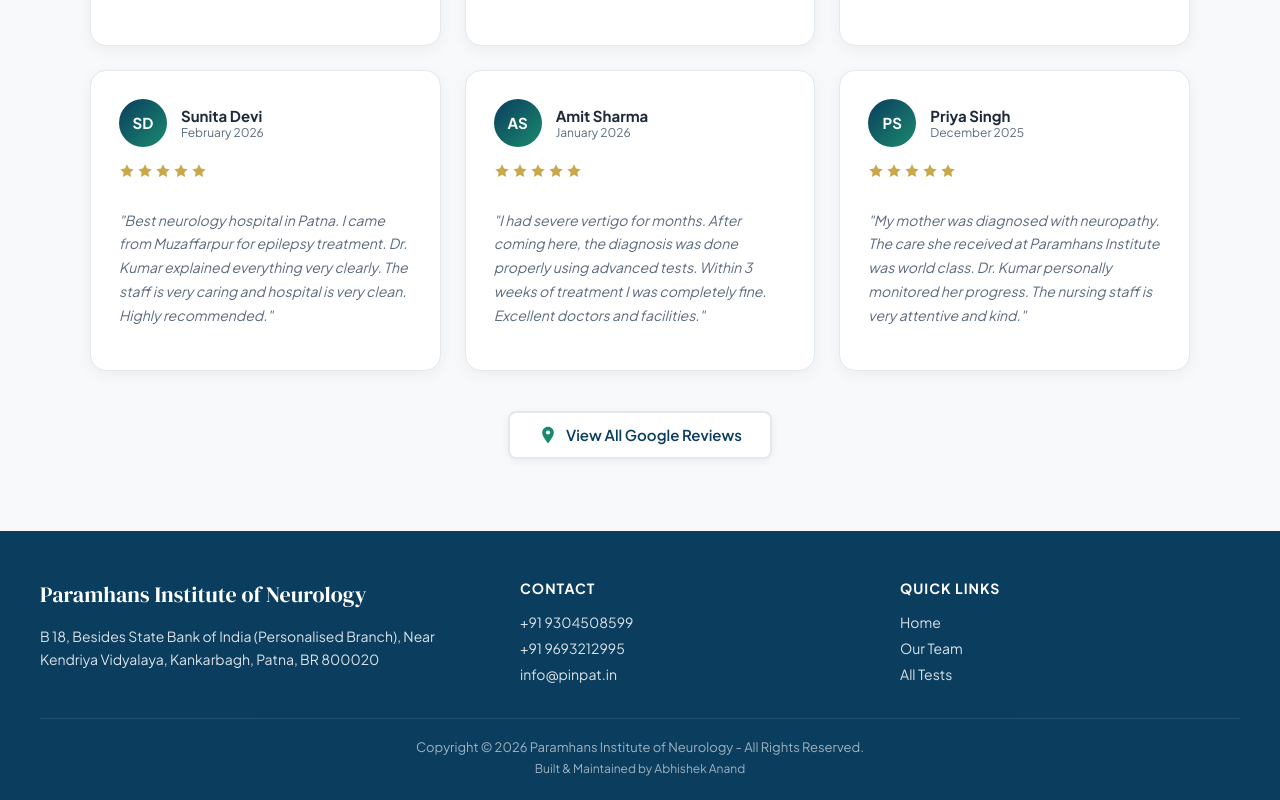
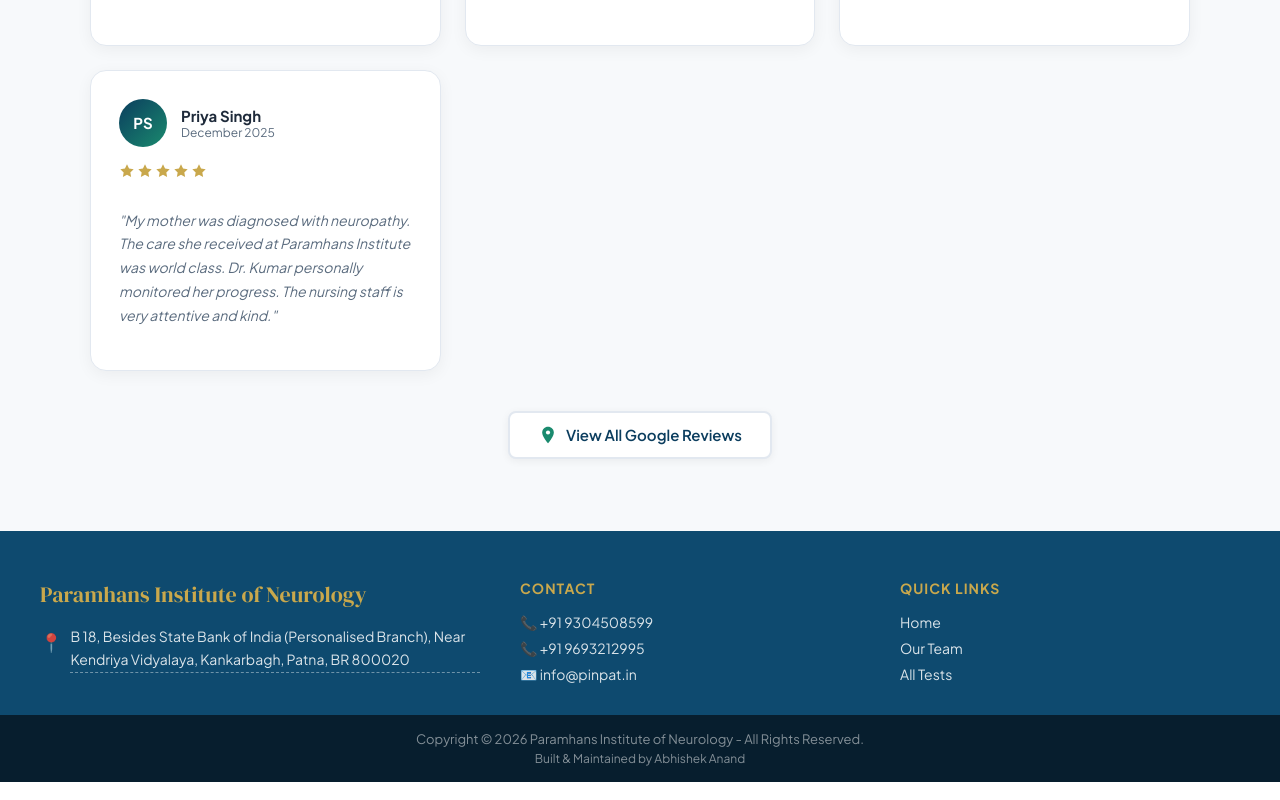
Before and after one commit to abhishekVLM/Paramhansh-Hospital, a React (Create React App) app: page / in a window 1280 px wide. Shown: the part 2005-2805 px from the top of the page. Built offline with nearby package versions, Linux system fonts and the light colour scheme.

Commit message:
improved chatbot UX

```diff
--- a/src/App.tsx
+++ b/src/App.tsx
@@ -359,59 +359,54 @@
     </div>
   );
 }
-
 function Footer({ setPage }: { setPage: (page: string) => void }) {
   return (
-    <footer style={{
-      background: COLORS.primary,
-      color: COLORS.white,
-      padding: "48px 24px 24px",
-      fontFamily: "'Plus Jakarta Sans', sans-serif",
-    }}>
+    <footer style={{ fontFamily: "'Plus Jakarta Sans', sans-serif" }}>
+      <div style={{ background: "#0E4A6F", padding: "48px 24px 32px" }}>
         <div style={{ maxWidth: "1200px", margin: "0 auto" }}>
-        <div style={{ display: "flex", flexWrap: "wrap", gap: "40px", marginBottom: "32px" }}>
+          <div style={{ display: "flex", flexWrap: "wrap", gap: "40px" }}>
+
             <div style={{ flex: "1 1 300px" }}>
-            <div style={{ fontFamily: "'DM Serif Display', serif", fontSize: "22px", marginBottom: "16px" }}>
+              <div style={{ fontFamily: "'DM Serif Display', serif", fontSize: "22px", marginBottom: "16px", color: COLORS.gold }}>
                 Paramhans Institute of Neurology
               </div>
-            <p style={{ fontSize: "14px", lineHeight: 1.7, opacity: 0.85 }}>
-              B 18, Besides State Bank of India (Personalised Branch), Near Kendriya Vidyalaya, Kankarbagh, Patna, BR 800020
-            </p>
-          </div>
+              <a href="https://www.google.com/maps/place/?q=place_id:ChIJjTGCTABZ7TkRkKrPlJJXHvQ" target="_blank" rel="noreferrer" style={{ fontSize: "14px", lineHeight: 1.7, color: "rgba(255,255,255,0.85)", textDecoration: "none", display: "flex", alignItems: "flex-start", gap: "8px" }}>
+                <span style={{ fontSize: "18px", marginTop: "2px" }}>📍</span>
+                <span style={{ borderBottom: "1px dashed rgba(255,255,255,0.4)" }}>B 18, Besides State Bank of India (Personalised Branch), Near Kendriya Vidyalaya, Kankarbagh, Patna, BR 800020</span>
+              </a>
+            </div>
+
             <div style={{ flex: "1 1 200px" }}>
-            <div style={{ fontWeight: 700, fontSize: "14px", marginBottom: "16px", textTransform: "uppercase", letterSpacing: "1px" }}>Contact</div>
-            <div style={{ display: "flex", flexDirection: "column", gap: "8px", fontSize: "14px", opacity: 0.85 }}>
-              <a href="tel:+919304508599" style={{ color: COLORS.white, textDecoration: "none" }}>+91 9304508599</a>
-              <a href="tel:+919693212995" style={{ color: COLORS.white, textDecoration: "none" }}>+91 9693212995</a>
-              <a href="mailto:info@pinpat.in" style={{ color: COLORS.white, textDecoration: "none" }}>info@pinpat.in</a>
-            </div>
-          </div>
+              <div style={{ fontWeight: 700, fontSize: "14px", marginBottom: "16px", textTransform: "uppercase", letterSpacing: "1px", color: COLORS.gold }}>Contact</div>
+              <div style={{ display: "flex", flexDirection: "column", gap: "8px", fontSize: "14px" }}>
+                <a href="tel:+919304508599" style={{ color: "rgba(255,255,255,0.85)", textDecoration: "none" }}>📞 +91 9304508599</a>
+                <a href="tel:+919693212995" style={{ color: "rgba(255,255,255,0.85)", textDecoration: "none" }}>📞 +91 9693212995</a>
+                <a href="mailto:info@pinpat.in" style={{ color: "rgba(255,255,255,0.85)", textDecoration: "none" }}>📧 info@pinpat.in</a>
+              </div>
+            </div>
+
             <div style={{ flex: "1 1 200px" }}>
-            <div style={{ fontWeight: 700, fontSize: "14px", marginBottom: "16px", textTransform: "uppercase", letterSpacing: "1px" }}>Quick Links</div>
-            <div style={{ display: "flex", flexDirection: "column", gap: "8px", fontSize: "14px", opacity: 0.85 }}>
+              <div style={{ fontWeight: 700, fontSize: "14px", marginBottom: "16px", textTransform: "uppercase", letterSpacing: "1px", color: COLORS.gold }}>Quick Links</div>
+              <div style={{ display: "flex", flexDirection: "column", gap: "8px", fontSize: "14px", color: "rgba(255,255,255,0.85)" }}>
                 <span onClick={() => { setPage("home"); window.scrollTo(0,0); }} style={{ cursor: "pointer" }}>Home</span>
                 <span onClick={() => { setPage("team"); window.scrollTo(0,0); }} style={{ cursor: "pointer" }}>Our Team</span>
                 <span onClick={() => { setPage("tests"); window.scrollTo(0,0); }} style={{ cursor: "pointer" }}>All Tests</span>
               </div>
             </div>
-        </div>
-        <div style={{
-          borderTop: "1px solid rgba(255,255,255,0.15)",
-          paddingTop: "20px",
-          textAlign: "center",
-          fontSize: "13px",
-          opacity: 0.6,
-          display: "flex",
-          flexDirection: "column",
-          gap: "6px",
-        }}>
+
+          </div>
+        </div>
+      </div>
+
+      <div style={{ background: "#071E2E", padding: "16px 24px", textAlign: "center", fontSize: "13px", color: "rgba(255,255,255,0.5)", display: "flex", flexDirection: "column", gap: "4px" }}>
         <div>Copyright © 2026 Paramhans Institute of Neurology - All Rights Reserved.</div>
         <div style={{ fontSize: "12px" }}>Built & Maintained by Abhishek Anand</div>
       </div>
-      </div>
     </footer>
   );
 }
+
+
 
 // ====================== REVIEWS ======================
 
@@ -532,7 +527,7 @@
           gridTemplateColumns: "repeat(auto-fill, minmax(300px, 1fr))",
           gap: "24px",
         }}>
-          {reviews.map((r) => (
+          {reviews.filter(r => r.rating >= 4).map((r) => (
             <div key={r.name} style={{
               background: COLORS.white,
               borderRadius: "16px",
@@ -646,7 +641,7 @@
         <div style={{
           position: "absolute",
           bottom: "-17px",
-          right: "clamp(0px, 2vw, 80px)",
+          right: "clamp(0px, 6vw, 80px)",
           width: "clamp(180px, 22vw, 260px)",
           height: "clamp(180px, 22vw, 260px)",
           borderRadius: "50%",
```
Lines whose indentation alone changed are shown as unchanged.
